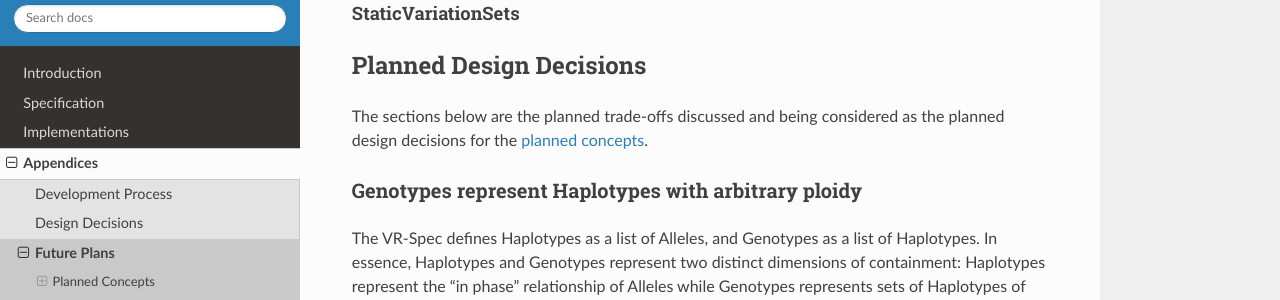
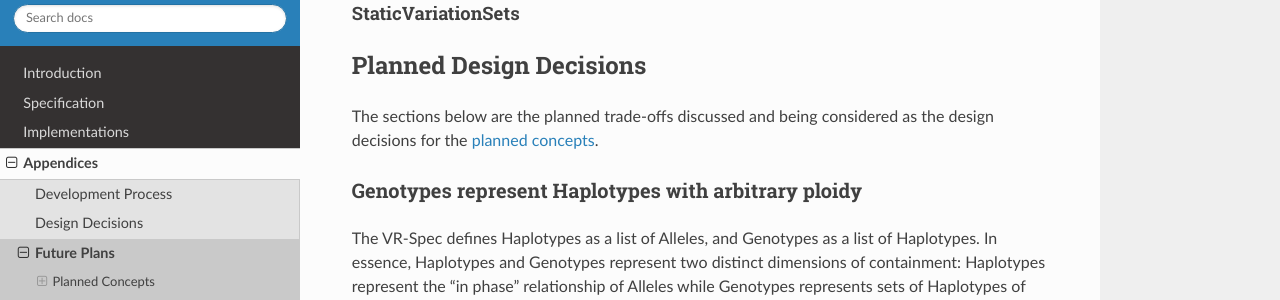
Before and after one commit to ga4gh/vrs, a Sphinx documentation site: the page built from docs/source/appendices/future_plans.rst, in a window 1280 px wide and 900 px high, scrolled down 5806 px. Shown: the part 151-451 px from the top of the window. Built offline with Sphinx 7.4.7 and the Read the Docs theme 2.0.0, drawn with Linux system fonts in a browser that asks for light colours.

Commit message:
minor fix

```diff
--- a/docs/source/appendices/future_plans.rst
+++ b/docs/source/appendices/future_plans.rst
@@ -221,7 +221,7 @@ StaticVariationSets
 Planned Design Decisions
 @@@@@@@@@@@@@@@@@@@@@@@@
 
-The sections below are the planned trade-offs discussed and being considered as the planned :ref:`design decisions` for the :ref:`planned concepts <planned-concepts>`.
+The sections below are the planned trade-offs discussed and being considered as the :ref:`design decisions <Design Decisions>` for the :ref:`planned concepts <planned-concepts>`.
 
 .. _genotypes-represent-haplotypes-with-arbitrary-ploidy:
 
```
